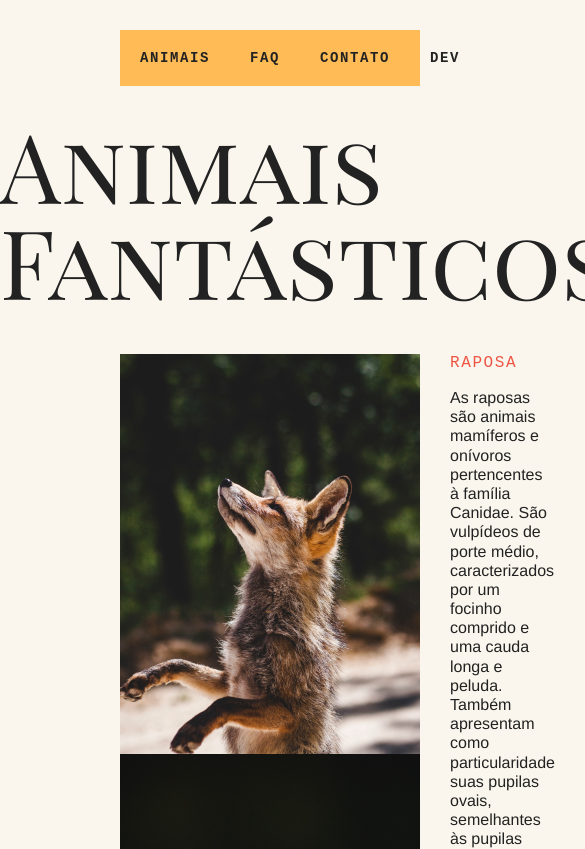
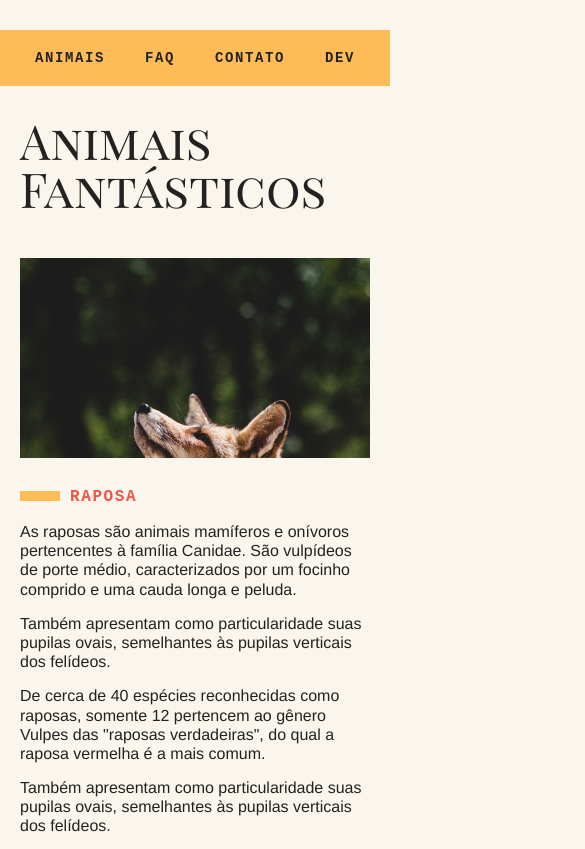
Before and after one commit to bruno15b/AnimaisFantasticos, a plain HTML site: page index.html in a window 390 px wide. Shown: the top 849 px of the page, 585 px wide, since content can reach past the window. Drawn offline with Linux system fonts and the light colour scheme.

Commit message:
Adicionado estilos e responsividade

```diff
--- a/css/style.css
+++ b/css/style.css
@@ -42,11 +42,20 @@ h2 {
 }
 
 h3 {
-  font: 1rem IBM Plex Mono, monospace;
+  font: 700 1rem IBM Plex Mono, monospace;
   text-transform: uppercase;
   color: #e54;
   margin-bottom: 16px;
   letter-spacing: 0.1rem;
+}
+
+h3::before {
+  content: "";
+  background: #fb5;
+  height: 10px;
+  width: 40px;
+  display: inline-block;
+  margin-right: 10px;
 }
 
 a {
@@ -56,33 +65,30 @@ a {
   color: inherit;
 }
 
-p {
+p,
+dd {
   font: 1rem/1.2 Helvetica, Arial;
+  margin-bottom: 15px;
 }
 
-.principal,
-.faq,
-.contatos {
-  grid-column: 2/4;
-  display: grid;
-  grid-template-columns: 90px 300px 1fr;
-  gap: 30px;
+dd {
+  margin-left: 30px;
 }
 
-.galeria {
-  grid-column: 2/3;
+dt {
+  color: #e54;
+  font: 700 1rem IBM Plex Mono, monospace;
+  margin-top: 2rem;
+  margin-bottom: 0.5rem;
 }
 
-.container-intro {
-  grid-column: 3/4;
-}
-
-dl {
-  grid-column: 2/-1;
-}
-
-.contatos img {
-  grid-column: 2/3;
+dt::before {
+  content: "";
+  background: #fb5;
+  height: 10px;
+  width: 20px;
+  display: inline-block;
+  margin-right: 10px;
 }
 
 .header-nav {
@@ -95,3 +101,128 @@ dl {
   display: block;
   padding: 20px;
 }
+
+.principal,
+.faq,
+.contatos {
+  grid-column: 2/4;
+  display: grid;
+  grid-template-columns: 90px 300px 1fr;
+  gap: 30px;
+  margin-bottom: 60px;
+}
+
+.galeria {
+  grid-column: 2/3;
+  height: 370px;
+  overflow-y: scroll;
+}
+
+.galeria::-webkit-scrollbar {
+  width: 18px;
+}
+
+.galeria::-webkit-scrollbar-thumb {
+  background: #fb5;
+  border-left: 4px solid #faf6ed;
+  border-right: 4px solid #faf6ed;
+}
+
+.galeria::-webkit-scrollbar-track {
+  background: #faf6ed;
+}
+
+.container-intro {
+  margin-bottom: 50px;
+}
+
+dl {
+  grid-column: 2/-1;
+}
+
+.contatos img {
+  grid-column: 2/3;
+}
+
+footer {
+  background: #fb5;
+  padding: 20px;
+  margin: 30px 0;
+  font: 700 1rem IBM Plex Mono, monospace;
+}
+
+.contatos li {
+  font-family: Helvetica, Arial;
+  margin-bottom: 16px;
+}
+
+.contatos li::before {
+  content: "";
+  background: #fb5;
+  height: 8px;
+  width: 15px;
+  display: inline-block;
+  margin-right: 10px;
+}
+
+@media (max-width: 800px) {
+  body {
+    grid-template-columns: 1fr;
+  }
+
+  nav,
+  footer {
+    grid-column: 1/-1;
+  }
+  .principal,
+  .faq,
+  .contatos {
+    grid-column: 1/-1;
+    grid-template-columns: 1fr 1fr;
+    margin-left: 20px;
+    margin-right: 20px;
+  }
+
+  h1,
+  h2 {
+    grid-column: 1/-1;
+    font-size: 3rem;
+  }
+
+  .galeria {
+    grid-column: 1/2;
+  }
+
+  dl {
+    grid-column: 1/-1;
+  }
+
+  .contatos img {
+    grid-column: 1/2;
+  }
+}
+
+@media (max-width: 600px) {
+  .galeria {
+    grid-column: 1/-1;
+    height: 200px;
+  }
+  .container {
+    grid-column: 1/-1;
+  }
+  .contatos img {
+    grid-column: 1/-1;
+    max-width: 300px;
+    justify-self: center;
+  }
+  .container-contatos {
+    grid-column: 1/-1;
+    justify-self: center;
+  }
+  .header-nav {
+    justify-content: center;
+  }
+  footer {
+    text-align: center;
+  }
+}
--- a/index.html
+++ b/index.html
@@ -30,7 +30,7 @@
       <li><img src="./img/imagem5.jpg" alt="macaco"></li>
       <li><img src="./img/imagem6.jpg" alt="leão"></li>
     </ul>
-    <div>
+    <div class="container">
       <div class="container-intro">
         <h3>Raposa</h3>
         <p>As raposas são animais mamíferos e onívoros pertencentes à família Canidae. São vulpídeos de porte médio, caracterizados por um focinho comprido e uma cauda longa e peluda.</p>
```
